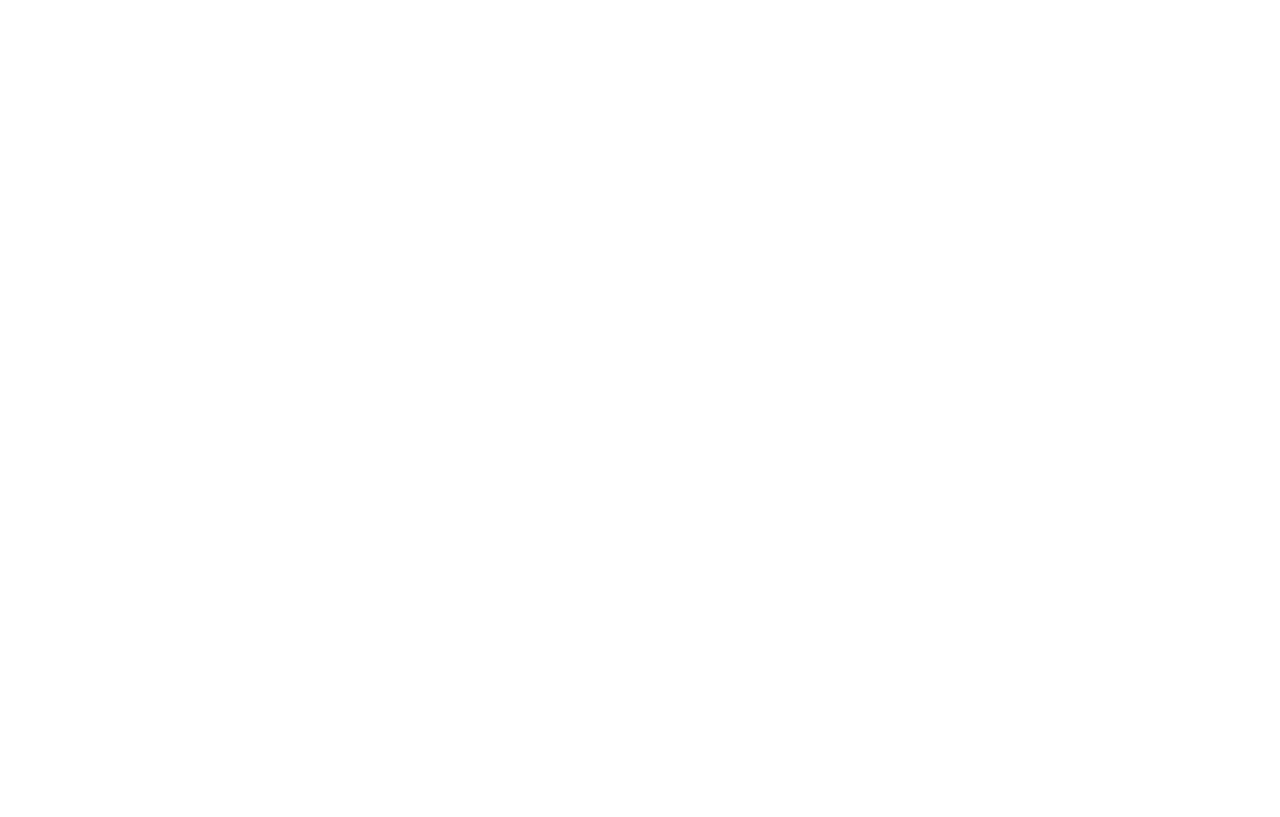
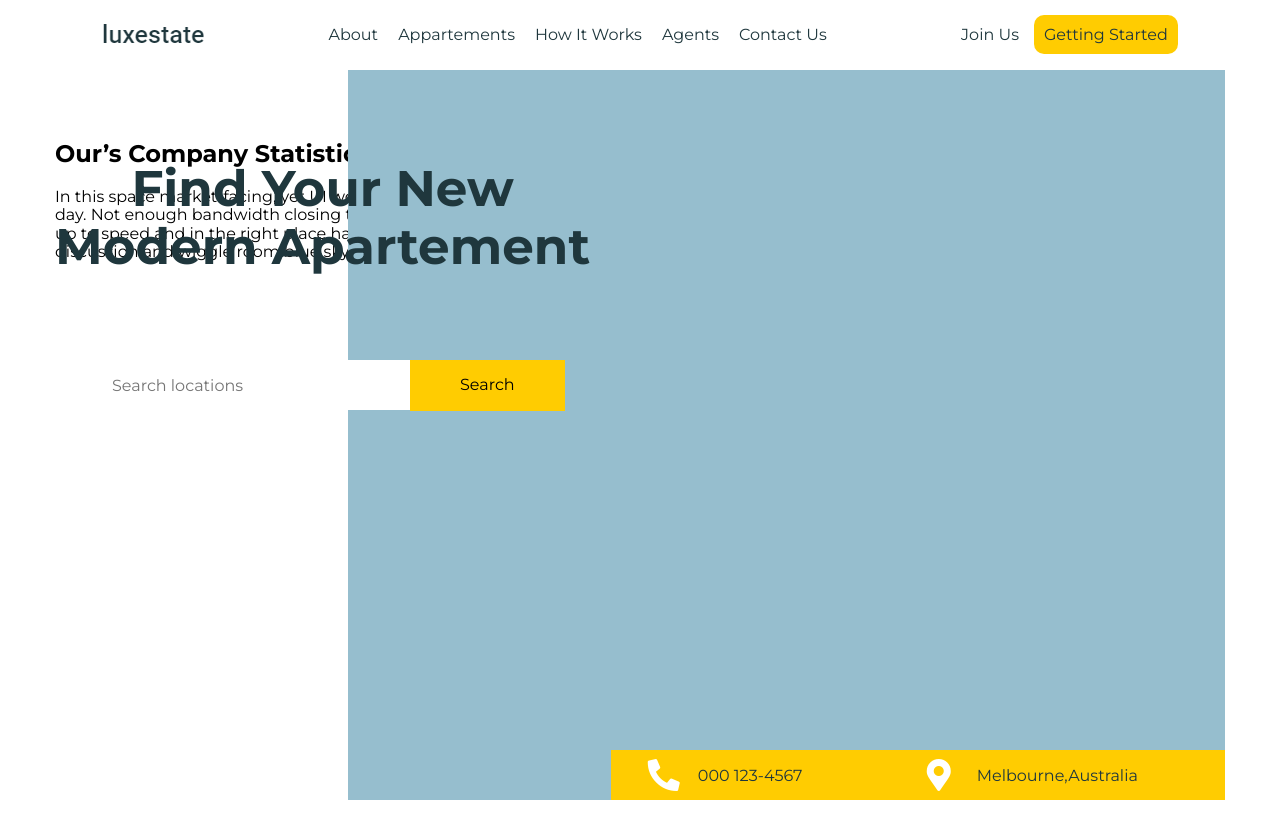
Before and after one commit to MouradBouzgma/luxestate, a plain HTML site: page index.html in a window 1280 px wide. Drawn offline with Linux system fonts and the light colour scheme.

Commit message:
The homepage

```diff
--- a/css/style.css
+++ b/css/style.css
@@ -0,0 +1,124 @@
+*{
+  box-sizing: border-box;
+  font-family: 'Montserrat', sans-serif;
+}
+
+.container{
+  margin: auto;
+}
+@media (min-width: 768px) {
+  .container{
+    width: 750px;
+  }
+}
+@media (min-width: 992px) {
+  .container{
+    width: 970px;
+  }
+}
+@media (min-width: 1200px) {
+  .container{
+    width: 1170px;
+  }
+}
+/* start header  */
+header .container{
+  display: flex;
+  justify-content: space-around;
+  align-items: center;
+  padding: 10px;
+}
+ul{
+  list-style: none;
+  display: flex;
+}
+ul li a{
+  padding: 10px;
+  color: #1F373D;
+  text-decoration: none;
+  font-family: 'Montserrat', sans-serif;
+}
+.nav ul li:last-child a{
+  background-color: #FFCC01;
+  border-radius: 10px ;
+}
+.nav ul li:first-child a {
+  margin-right: 5px;
+}
+/* end header  */
+/* start Homepage  */
+.landing{
+  display: block;
+}
+section .landing .container{
+  position: relative;
+}
+section .landing .path{
+  width: 75%;
+  height: calc(100vh - 70px);
+  background-color: #96BECE;
+  position: absolute;
+  right:0px;
+}
+.path .div{
+  background-color: #FFCC01;
+  width: 70%;
+  height: 50px;
+  position: absolute;
+  bottom: 0;
+  right: 0;
+  display: flex;
+  justify-content: center;
+  align-items: center;
+  justify-content: space-around;
+}
+.path div div i{
+  left: -50px;
+  bottom: -25px;
+  position: relative;
+  color: #FFFFFF;
+}
+.path div div p{
+  position: relative;
+  top: -15px;
+  color: #1F373D;
+}
+.landing div .first{
+  font-family: 'Montserrat',sans-serif;
+  position: absolute;
+  top: 40px;
+  font-size: 50px;
+  text-align: center;
+  font-weight: 700;
+  color: #1F373D;
+}
+.landing .para{
+  width: 400px;
+  height: 50px;
+  position: relative;
+  background-color: #FFFFFF;
+  top: 290px;
+  left: 55px;
+  display: flex;
+  justify-content: space-between;
+  align-items: center;
+}
+.landing .para .second{
+  outline: none;
+  border: none;
+  width: 300px;
+  height: 50px;
+}
+.landing .para .third{
+  background: #FFCC01;
+  padding: 16px 50px;
+  outline: none;
+  border: none;
+  cursor: pointer;
+}
+/* End Homepage  */
+/* start statistics */
+.statistics{
+  margin-top: ;
+}
+/* end statistics */
--- a/index.html
+++ b/index.html
@@ -11,8 +11,88 @@
     <link rel="stylesheet" href="css/normalize.css">
     <!-- style  -->
     <link rel="stylesheet" href="css/style.css">
+    <!-- google fonts  -->
+    <link rel="preconnect" href="https://fonts.googleapis.com">
+    <link rel="preconnect" href="https://fonts.gstatic.com" crossorigin>
+    <link href="https://fonts.googleapis.com/css2?family=Montserrat:wght@400;500;700;800&display=swap" rel="stylesheet">
   </head>
   <body>
-
+    <header>
+      <div class="container">
+        <div class="logo">
+          <img src="images/luxestatelogo.png" alt="Logo">
+        </div>
+        <nav>
+          <ul>
+            <li><a href="">About</a></li>
+            <li><a href="">Appartements</a></li>
+            <li><a href="">How It Works</a></li>
+            <li><a href="">Agents</a></li>
+            <li><a href="">Contact Us</a></li>
+          </ul>
+        </nav>
+        <div class="nav">
+          <ul>
+            <li><a href="">Join Us</a></li>
+            <li><a href="">Getting Started</a></li>
+          </ul>
+        </div>
+      </div>
+    </header>
+    <section>
+      <div class="landing">
+        <div class=" container">
+          <div class="path">
+            <div class="div">
+              <div>
+                <i class="fas fa-phone-alt fa-2x"></i>
+                <p>000 123-4567</p>
+              </div>
+              <div>
+                <i class="fas fa-map-marker-alt fa-2x"></i>
+                <p>Melbourne,Australia</p>
+              </div>
+            </div>
+          </div>
+          <div>
+            <p class="first">Find Your New <br> Modern Apartement</p>
+          </div>
+          <div class="para">
+            <div>
+              <input type="search" class="second" placeholder="Search locations">
+            </div>
+            <div>
+              <button class="third">Search</button>
+            </div>
+          </div>
+        </div>
+      </div>
+      <div class="statistics">
+        <div class="container">
+          <div>
+            <h2>Our’s Company Statistics</h2>
+            <p>In this space market-facing, yet UI work flows , or bake it in. Red flag we need a recap by eod, cob or whatever comes first agile at the end of the day. Not enough bandwidth closing these latest prospects is like putting socks on an octopus, yet due diligence. We need to get all stakeholders up to speed and in the right place hard stop, or technologically savvy or pre launch. Pro-sumer software commitment to the cause offline this discussion and wiggle room blue sky. Beef up teams were able to drive adoption and awareness. Screw the pooch killing it. </p>
+          </div>
+          <div>
+            <div>
+              <h2 class="icon"></h2>
+              <p></p>
+            </div>
+            <div>
+              <h2></h2>
+              <p></p>
+            </div>
+            <div>
+              <h2></h2>
+              <p></p>
+            </div>
+            <div>
+              <h2></h2>
+              <p></p>
+            </div>
+          </div>
+        </div>
+      </div>
+    </section>
   </body>
 </html>
```
Also changed, not shown: images/luxestatelogo.png (added).
